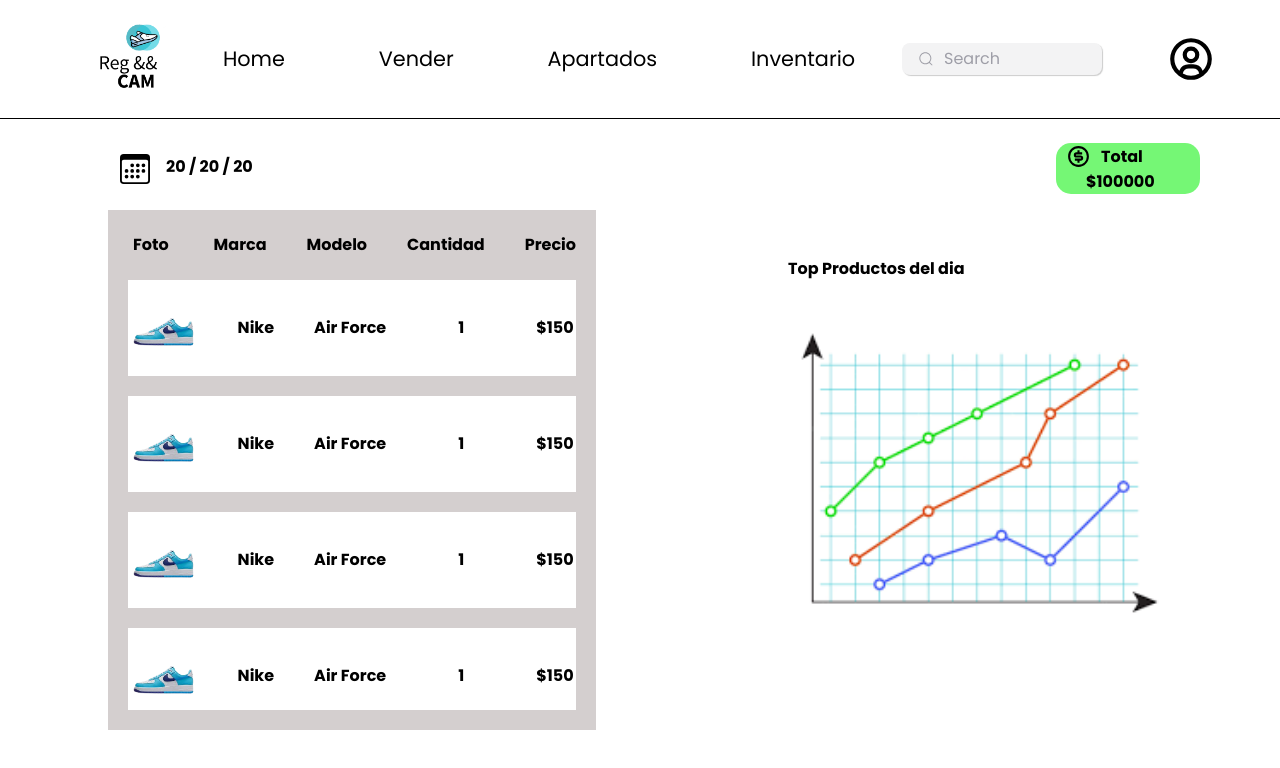
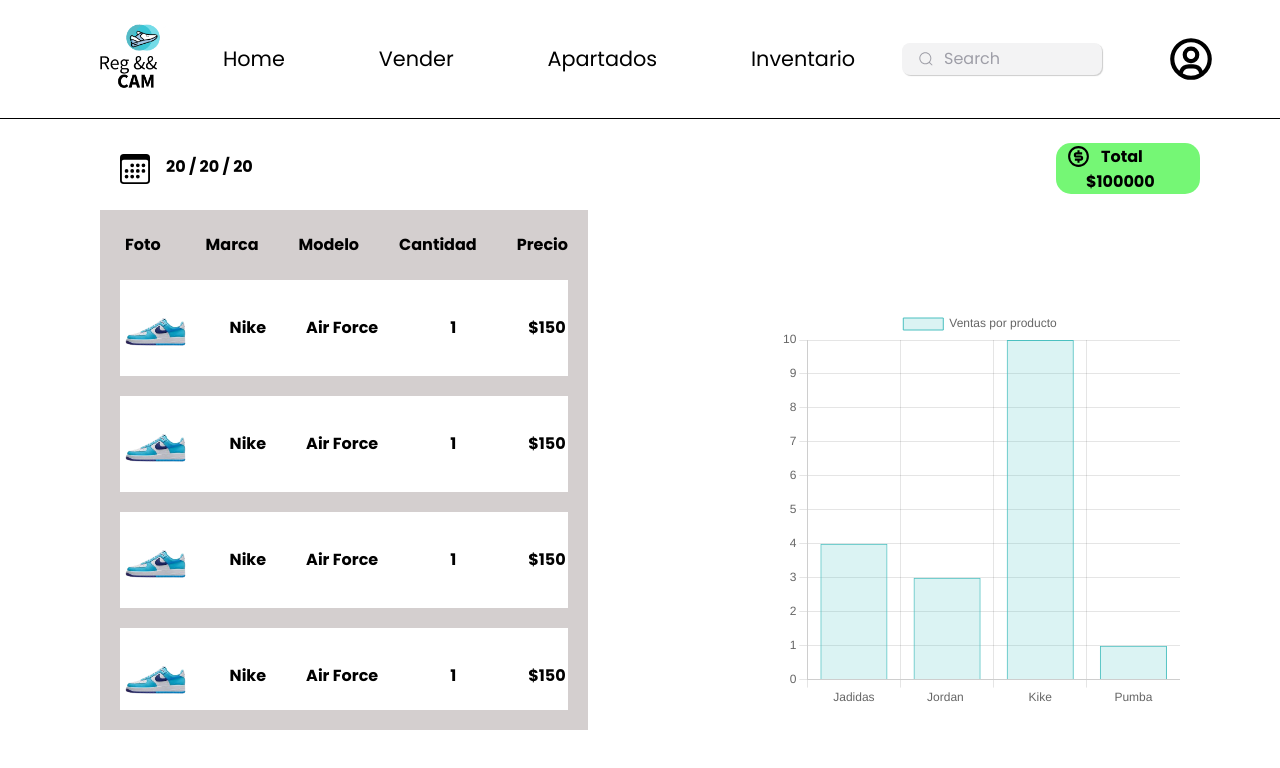
Before and after one commit to Gallegos19/Frontend_Multidisciplinario, a React (Vite) app: page /admin in a window 1280 px wide. Shown: the top 768 px of the page. Built offline with nearby package versions, Linux system fonts and the light colour scheme.

Commit message:
Implementacion de grafica

```diff
--- a/package.json
+++ b/package.json
@@ -10,7 +10,9 @@
     "preview": "vite preview"
   },
   "dependencies": {
+    "chart.js": "^4.4.0",
     "react": "^18.2.0",
+    "react-chartjs-2": "^5.2.0",
     "react-dom": "^18.2.0",
     "react-icons": "^4.11.0",
     "react-router-dom": "^6.17.0"
--- /dev/null
+++ b/src/components/Grafica/grafica.jsx
@@ -0,0 +1,53 @@
+import React, { useEffect, useRef } from 'react';
+import Chart from 'chart.js/auto';
+
+export default function Grafica({ cards }) {
+  const chartRef = useRef(null);
+
+  useEffect(() => {
+    if (!cards || !Array.isArray(cards) || cards.length === 0) {
+      return;
+    }
+
+    const productCount = cards.reduce((acc, card) => {
+      acc[card.modelo] = (acc[card.modelo] || 0) + card.cantidad;
+      return acc;
+    }, {});
+
+    const data = {
+      labels: Object.keys(productCount),
+      datasets: [{
+        label: 'Ventas por producto',
+        backgroundColor: 'rgba(75,192,192,0.2)',
+        borderColor: 'rgba(75,192,192,1)',
+        borderWidth: 1,
+        data: Object.values(productCount),
+      }],
+    };
+
+    const options = {
+      scales: {
+        y: {
+          beginAtZero: true,
+        },
+      },
+    };
+
+    const ctx = chartRef.current.getContext('2d');
+    const myChart = new Chart(ctx, {
+      type: 'bar',
+      data: data,
+      options: options,
+    });
+
+    return () => {
+      myChart.destroy();
+    };
+  }, [cards]);
+
+  return (
+    <div>
+      <canvas ref={chartRef} width="400" height="400"></canvas>
+    </div>
+  );
+}
--- a/src/components/registros/resgistros.jsx
+++ b/src/components/registros/resgistros.jsx
@@ -3,19 +3,15 @@
 import Contenido from "../CardsAdmin/cards";
 
 export default function Registros() {
-  // Estado para almacenar las tarjetas
   const [cards, setCards] = useState([
-    { marca: "Nike", modelo: "Air Force ", cantidad: 1, precio: "$150" },
-    { marca: "Nike", modelo: "Air Force ", cantidad: 1, precio: "$150" },
-    { marca: "Nike", modelo: "Air Force ", cantidad: 1, precio: "$150" },
-    { marca: "Nike", modelo: "Air Force ", cantidad: 1, precio: "$150" },
-    { marca: "Nike", modelo: "Air Force ", cantidad: 1, precio: "$150" },
-
-
+    { marca: "Nike", modelo: "Air Force", cantidad: 1, precio: "$150" },
+    { marca: "Nike", modelo: "Air Force", cantidad: 1, precio: "$150" },
+    { marca: "Nike", modelo: "Air Force", cantidad: 1, precio: "$150" },
+    { marca: "Nike", modelo: "Air Force", cantidad: 1, precio: "$150" },
+    { marca: "Nike", modelo: "Air Force", cantidad: 1, precio: "$150" },
   ]);
 
   return (
-    <div>
     <div className={Style.contenedor}>
       <div className={Style.nav}>
         <h3 className={Style.foto}>Foto</h3>
@@ -24,7 +20,6 @@
         <h3>Cantidad</h3>
         <h3>Precio</h3>
       </div>
-
       <div className={Style.card}>
         {cards.map((card, index) => (
           <Contenido
@@ -35,11 +30,6 @@
             precio={card.precio}
           />
         ))}
-
-        </div>
-
-
-        {/* para cuando halla para este esa wea para actualizar nuevos registros */}
       </div>
     </div>
   );
--- a/src/pages/HomeAdmin/HomeAdmin.jsx
+++ b/src/pages/HomeAdmin/HomeAdmin.jsx
@@ -1,11 +1,21 @@
-import React from "react";
-import Fechas from '../../components/fechas/fechas'
+import React, { useState } from "react";
+import Fechas from '../../components/fechas/fechas';
 import Total from "../../components/precios/total";
 import Registros from "../../components/registros/resgistros";
-import Grafica from "../../assets/grafica.png";
+import Grafica from "../../components/Grafica/grafica";
 import Style from "./homeAdmin.module.css";
 import NavAdmin from "../../components/NavAdmin/NavAdmin";
+
 export default function HomeAdmin() {
+  // Estado inicial de cards
+  const [cards, setCards] = useState([
+    { marca: "Nike", modelo: "Jadidas", cantidad: 4, precio: "$150" },
+    { marca: "Nike", modelo: "Jordan ", cantidad: 3, precio: "$150" },
+    { marca: "Nike", modelo: "Kike", cantidad: 10, precio: "$150" },
+    { marca: "Nike", modelo: "Pumba", cantidad: 1, precio: "$150" },
+    // Agrega más datos según sea necesario
+  ]);
+
   return (
     <div>
       <div className={Style.contenedor}>
@@ -15,19 +25,16 @@
             <Fechas />
             <Total />
           </div>
+          <div className={Style.registros}>
 
-                <div className={Style.registros}>
-                <Registros />
-
+            <Registros cards={cards} />
             <div className={Style.contendorgrafica}>
-                <h3 className={Style.producto}>Top Productos del dia</h3>
-                 <img className={Style.grafica} src={Grafica} alt="" />
-
-                 </div>
-
+            <h2>Productos más populares</h2>
+              <Grafica cards={cards} />
             </div>
           </div>
         </div>
       </div>
-    )
+    </div>
+  );
 }
--- a/src/pages/HomeAdmin/homeAdmin.module.css
+++ b/src/pages/HomeAdmin/homeAdmin.module.css
@@ -35,8 +35,8 @@
     width: 100%;
 }
 
-.grafica{
-    width: 30vw;
+.contendorgrafica{
+    color: black;
 }
 
 @media screen and (max-width:480px) {
```
Also changed, not shown: src/components/Grafica/grafica.module.css (added), 1 other file (tests, documents, lock files or other folders). Lines whose indentation alone changed are shown as unchanged.
